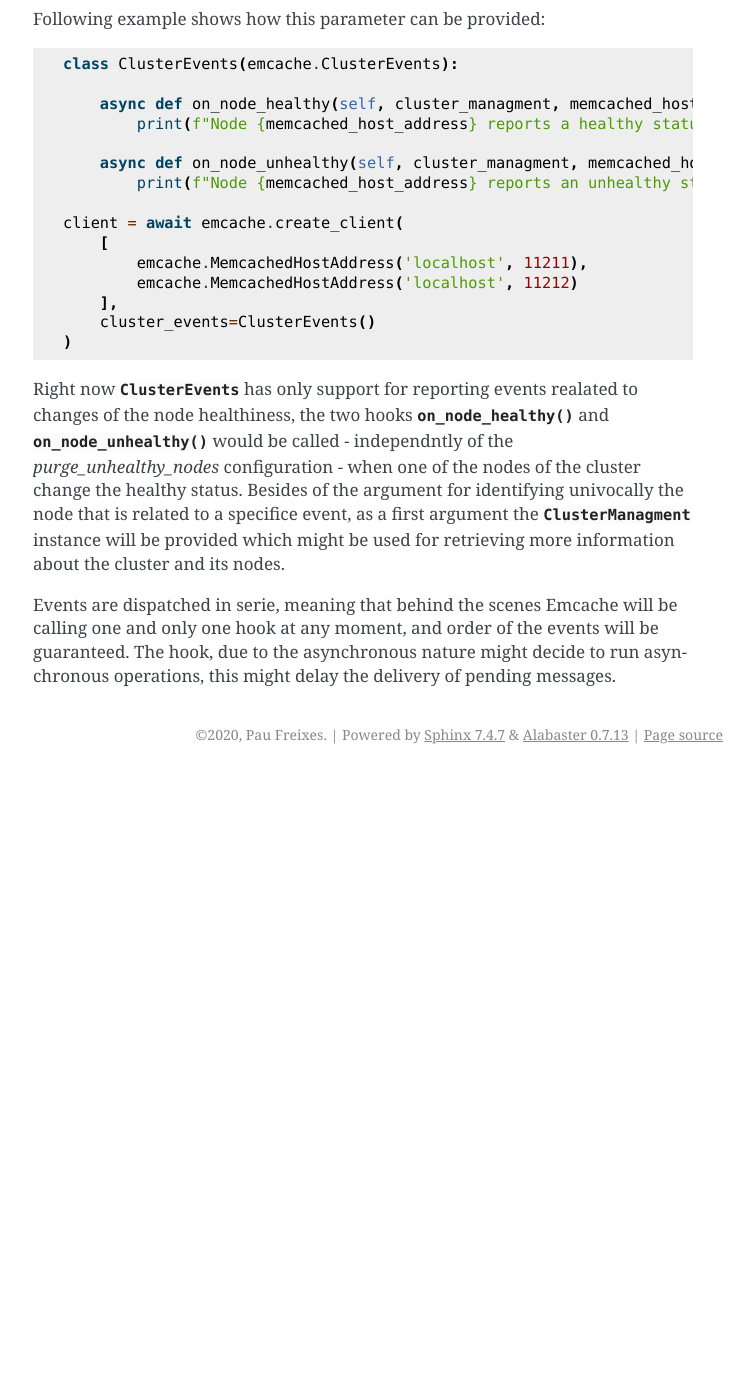
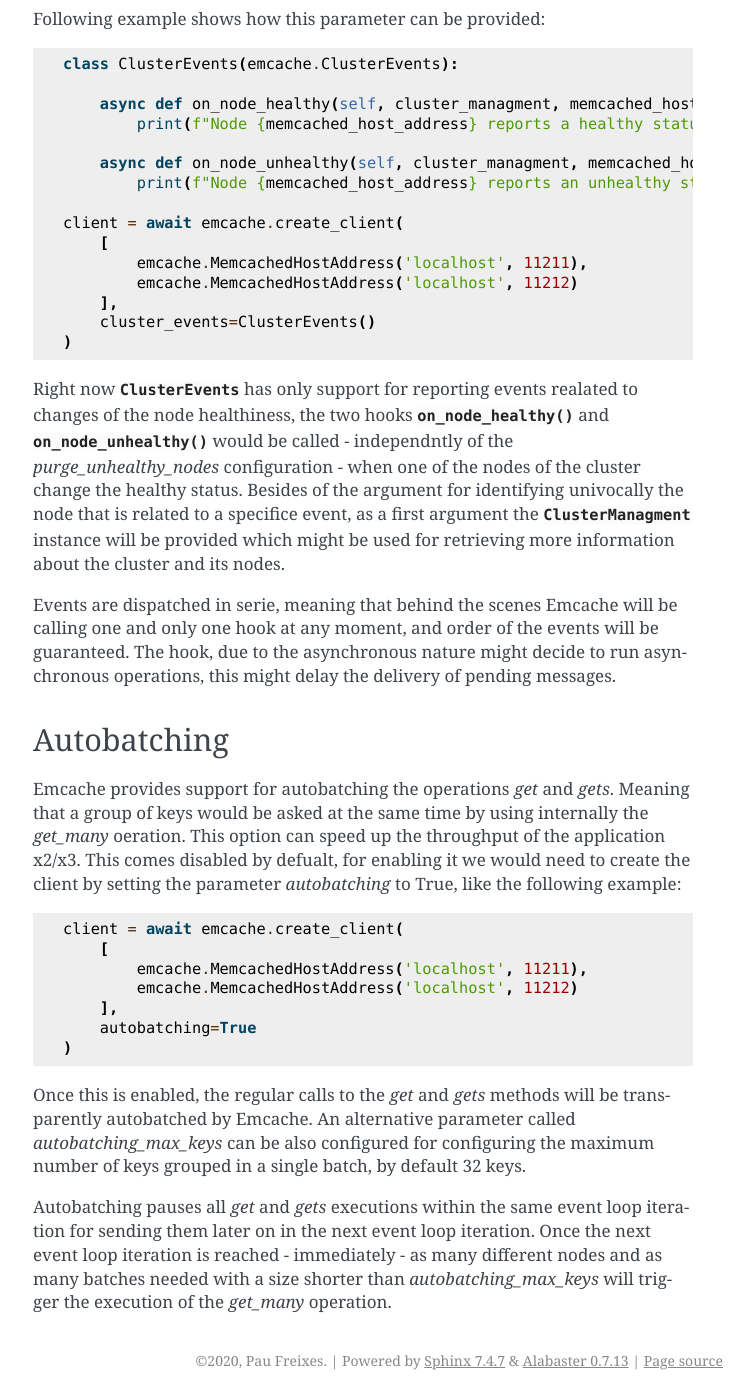
Before and after one commit to emcache/emcache, a Sphinx documentation site: the page built from docs/advanced_topics.rst, in a window 1280 px wide and 1400 px high, scrolled down 3111 px. Shown: the whole window, without its empty margins (387-1141 px from the left). Built offline with Sphinx 7.4.7, drawn with Linux system fonts in a browser that asks for light colours; before the commit the page ends 3885 px from its top, so only the background shows below that.

Commit message:
Adds documentation

```diff
--- a/docs/advanced_topics.rst
+++ b/docs/advanced_topics.rst
@@ -129,3 +129,23 @@
 to a specifice event, as a first argument the :class:`ClusterManagment` instance will be provided which might be used for retrieving more information about the cluster and its nodes.
 
 Events are dispatched in serie, meaning that behind the scenes Emcache will be calling one and only one hook at any moment, and order of the events will be guaranteed. The hook, due to the asynchronous nature might decide to run asynchronous operations, this might delay the delivery of pending messages.
+
+Autobatching
+^^^^^^^^^^^^^
+
+Emcache provides support for autobatching the operations `get` and `gets`. Meaning that a group of keys would be asked at the same time by using internally the `get_many` oeration. This option can speed up the throughput of the application x2/x3. This comes disabled by defualt, for enabling it we would need to create the client by setting the parameter `autobatching` to True, like the following example:
+
+.. code-block:: python
+
+    client = await emcache.create_client(
+        [
+            emcache.MemcachedHostAddress('localhost', 11211),
+            emcache.MemcachedHostAddress('localhost', 11212)
+        ],
+        autobatching=True
+    )
+
+Once this is enabled, the regular calls to the `get` and `gets` methods will be transparently autobatched by Emcache. An alternative parameter called `autobatching_max_keys` can be also configured for configuring the maximum number of keys grouped in a single batch, by default 32 keys.
+
+Autobatching pauses all `get` and `gets` executions within the same event loop iteration for sending them later on in the next event loop iteration. Once the next event loop iteration is
+reached - immediately - as many different nodes and  as many batches needed with a size shorter than `autobatching_max_keys` will trigger the execution of the `get_many` operation.
--- a/docs/client.rst
+++ b/docs/client.rst
@@ -35,6 +35,8 @@
   For disabling that time out give a `None` value.
 - **cluster_events** By default configured to `None`. Take a look to the advanced topics section, and specifically to the cluster events section.
 - **purge_unhealthy_nodes** By default configured to False, if it was configured to True traffic wouldn't be send to nodes that are reporting an unhealthy status. Take a look to the advanced topics section, and specifically to the healthy and unhealhty nodes section.
+- **autobatching** By default configured to False, if it was configured to True all `get` and `gets` methods will use autobatching strategy, leveraing on the `get_many` command for sending group of get´s operations in batches. This option can speed up your application x2/x3. More information take a look to the Autobatching secion within the Advanced Options section.
+- **autobatching_max_leys** By default 32. Will be used only if **autobatching** is enabled. Configures the maximum number of keys to be sent in a single batch.
 
 Example of a client creation that would not purge unused connections
 
--- a/docs/cluster_managment.rst
+++ b/docs/cluster_managment.rst
@@ -64,3 +64,5 @@
 - **create_connection_upper** Tells you what's the worst time that creating a connection took, using the last 100 observed values.
 
 These metrics can be push to a time series database for monitoring the execution of the Emcache driver, the user will need to take care of calculating the deltas, if the user is intereseted on them, of each historical value since historical values are accumulated values.
+
+When autobatching is enabled, each count for **operations_executed**, **operations_executed_with_error** and **operations_waited** could imply multiple keys, since autobatching uses a single command for retrieveing multiple keys.
```
